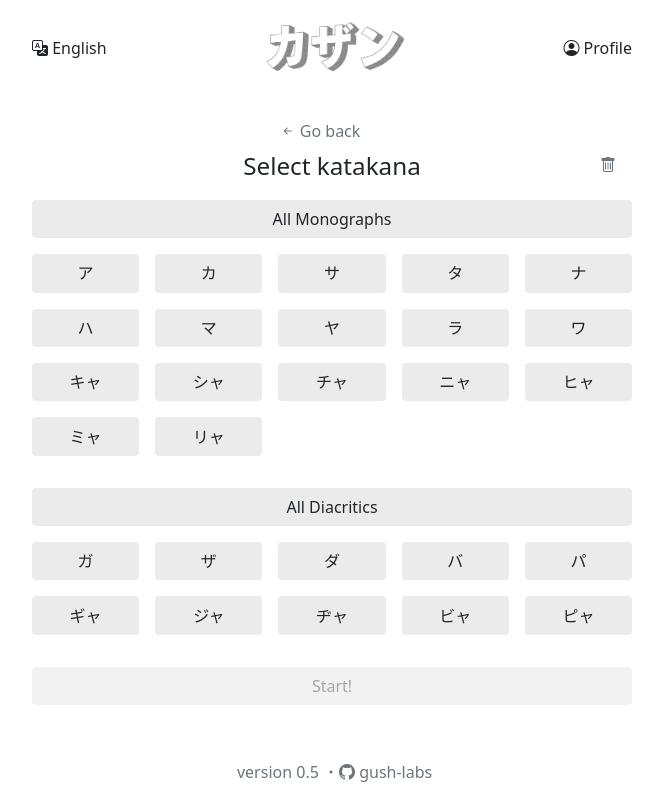
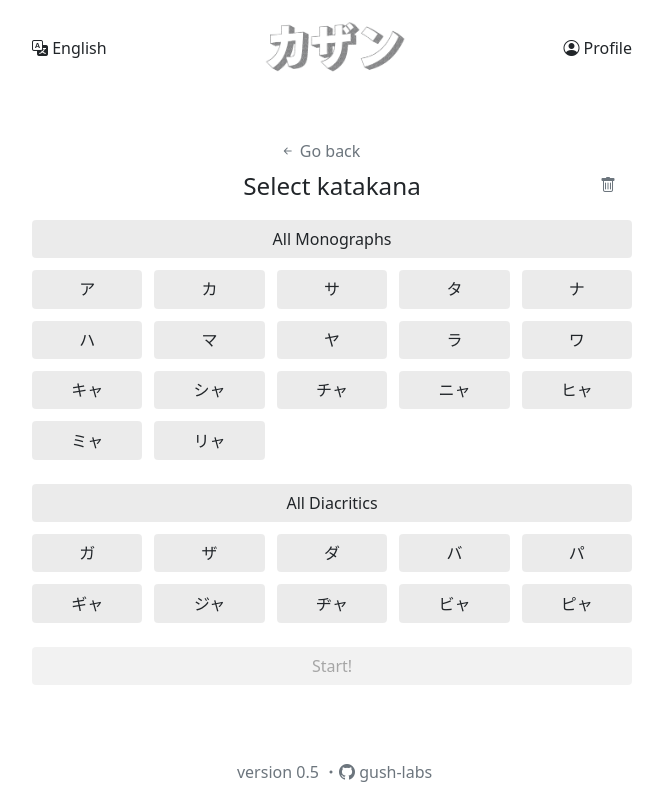
Before and after one commit to gush-labs/kazan, a Vue app: page /kana/1 in a window 1280 px wide. Shown: the whole page, without its empty margins (308-971 px from the left). Built offline with nearby package versions, Linux system fonts and the light colour scheme.

Commit message:
Normalize gaps

```diff
--- a/src/App.vue
+++ b/src/App.vue
@@ -69,9 +69,24 @@ body {
   --dropdown-border-radius: var(--button-border-radius);
   --dropdown-border-width: var(--button-border-width);
   --dropdown-border-color: var(--button-border-color);
+
+  --default-grid-gap: 0.75rem;
+  --default-grid-gap-big: 1.5rem;
 }
 
 /* BASIC CLASSES */
+.gap-bottom {
+  margin-bottom: var(--default-grid-gap);
+}
+.gap-bottom-big {
+  margin-bottom: var(--default-grid-gap-big);
+}
+.gap-top {
+  margin-top: var(--default-grid-gap);
+}
+.gap-top-big {
+  margin-top: var(--default-grid-gap-big);
+}
 .kz-text {
   color: var(--text-base-color);
 }
--- a/src/core/Language.ts
+++ b/src/core/Language.ts
@@ -12,6 +12,7 @@ const alphabet = {
   english: new Set(
     "a b c d e f g h i j k l m n o p q r s t u v w x y z".split(" ")
   ),
+  numbers: new Set("1 2 3 4 5 6 7 8 9 0".split(" ")),
 };
 
 function updateAlphabet(pair: string[], romajiToKana: Map<string, string>) {
@@ -89,6 +90,9 @@ class Language {
       input
         .split("")
         .filter((c) => c != " ")
+        .filter((c) => c != ".")
+        .filter((c) => c != "?")
+        .filter((c) => !alphabet.numbers.has(c.toLowerCase()))
         .filter((c) => !alphabet.english.has(c.toLowerCase())).length == 0
     );
   }
--- a/src/views/HomePage.vue
+++ b/src/views/HomePage.vue
@@ -144,7 +144,7 @@ function goTo(path: RouteLocationRaw) {
   display: grid;
   grid-template-rows: minmax(auto, 1fr) minmax(auto, 1fr);
   grid-template-columns: repeat(auto-fit, minmax(15em, 1fr));
-  gap: 0.5rem;
+  gap: var(--default-grid-gap);
 }
 .title-control {
   display: flex;
--- a/src/views/KanaPage.vue
+++ b/src/views/KanaPage.vue
@@ -85,7 +85,7 @@ function goTo(path: RouteLocationRaw) {
     </div>
   </div>
 
-  <ActionButton class="mb-3" switch @click="allMonographs" :switched="monographsSelected">All Monographs</ActionButton>
+  <ActionButton class="kana-title" switch @click="allMonographs" :switched="monographsSelected">All Monographs</ActionButton>
 
   <div class="kana-container">
     <ActionButton v-for="v, i in monographs"
@@ -95,9 +95,9 @@ function goTo(path: RouteLocationRaw) {
       @click="() => set(state, v, !get(state, v))">{{ (kana.alphabet as Record<string, any>)[v][0][0] }}</ActionButton>
   </div>
 
-  <ActionButton class="separate" switch @click="allDiacritics" :switched="diacriticsSelected">All Diacritics</ActionButton>
+  <ActionButton class="kana-title mt-4" switch @click="allDiacritics" :switched="diacriticsSelected">All Diacritics</ActionButton>
 
-  <div class="kana-container mt-3">
+  <div class="kana-container">
     <ActionButton v-for="v, i in diacritics"
       :key="i"
       switch
@@ -107,7 +107,7 @@ function goTo(path: RouteLocationRaw) {
 
   <ActionButton
     @click="() => goTo({name: 'review', query: {entries: kanaToReview.toString(), db: name.toLowerCase() }})"
-    class="separate start-button"
+    class="start-button mt-4"
     :disabled="!anySelected">
     Start!
   </ActionButton>
@@ -119,18 +119,21 @@ function goTo(path: RouteLocationRaw) {
   margin-right: 1.5em;
 }
 
-.separate {
-  margin-top: 2em;
-}
 .header-container {
   display: grid;
   grid-template-columns: 3em 1fr 3em;
 }
+
+.kana-title {
+  margin-bottom: var(--default-grid-gap);
+}
+
 .kana-container {
   display: grid;
   grid-template-columns: repeat(5, 1fr);
-  gap: 1em;
+  gap: var(--default-grid-gap);
 }
+
 a {
   text-decoration: none;
 }
--- a/src/views/LoginPage.vue
+++ b/src/views/LoginPage.vue
@@ -52,7 +52,7 @@ function signIn() {
           v-if="!loading"
           @click="signIn"
           icon="box-arrow-in-right"
-          class="w-100 mt-3"
+          class="w-100 sign-button"
           >Sign in</ActionButton
         >
         <PageLink
@@ -63,7 +63,10 @@ function signIn() {
           >How to get WaniKani API token?</PageLink
         >
         <!--<div id="appleid-signin" class="signin-button mt-3" data-color="black" data-width="100%" data-border="true" data-type="sign-in"></div>-->
-        <div v-if="loading" class="mt-3 p-2 d-flex flex-row justify-content-center">
+        <div
+          v-if="loading"
+          class="mt-3 p-2 d-flex flex-row justify-content-center"
+        >
           <div>Signing up...</div>
         </div>
       </div>
@@ -89,6 +92,10 @@ function signIn() {
 }
 .redirect-progress {
   background-color: rgba(0, 0, 0, 0.1);
+}
+
+.sign-button {
+  margin-top: var(--default-grid-gap);
 }
 
 .redirect-progress-line {
--- a/src/views/ProfilePage.vue
+++ b/src/views/ProfilePage.vue
@@ -23,6 +23,7 @@ const user = Authentication.user;
         </div>
       </div>
 
+      <div class="control-buttons-container">
         <PageLink :to="{ name: 'login' }" v-if="!user" icon="box-arrow-right"
           >Sign in</PageLink
         >
@@ -33,8 +34,9 @@ const user = Authentication.user;
           icon="box-arrow-left"
           >Logout</ActionButton
         >
+      </div>
 
-      <ActionButton icon="info-circle" class="mt-3" disabled
+      <ActionButton icon="info-circle" class="mt-4 w-100" disabled
         >About the app</ActionButton
       >
     </div>
@@ -42,10 +44,11 @@ const user = Authentication.user;
 </template>
 
 <style scoped>
-.control-container {
+.control-buttons-container {
   display: grid;
-  gap: 1em;
+  gap: var(--default-grid-gap);
 }
+
 @media screen and (max-width: 650px) {
   .control-container {
     width: 100%;
--- a/src/views/ReviewPage.vue
+++ b/src/views/ReviewPage.vue
@@ -271,7 +271,7 @@ function checkAnswer(e: Event) {
   grid-template-rows: 2em 1fr auto;
 }
 .review-window .review-target {
-  font-size: 4.5em;
+  font-size: 4em;
   font-weight: 400;
   margin: 0;
 }
--- a/src/views/VocabularyPage.vue
+++ b/src/views/VocabularyPage.vue
@@ -76,7 +76,7 @@ function startReview() {
       <div class="text-center mb-3"><h4>Select vocabulary</h4></div>
 
       <select
-        class="form-select mb-3 kz-select"
+        class="form-select kz-select gap-bottom"
         aria-label="Default select example"
         v-model="select.reviewId"
       >
@@ -102,7 +102,7 @@ function startReview() {
         </div>
 
         <select
-          class="form-select mb-3"
+          class="form-select gap-bottom"
           aria-label="Default select example"
           v-model="select.level"
           :disabled="levels.length == 0"
@@ -135,7 +135,7 @@ function startReview() {
         </div>
 
         <ActionButton
-          class="mt-3"
+          class="gap-top"
           @click="() => startReview()"
           :disabled="!anySelected"
           >Start!</ActionButton
--- a/src/views/review/ReportView.vue
+++ b/src/views/review/ReportView.vue
@@ -104,10 +104,10 @@ const slowestCount = review.value
 .buttons {
   display: grid;
   grid-template-columns: repeat(auto-fit, minmax(11em, 1fr));
-  gap: 1em;
+  gap: var(--default-grid-gap);
 }
 .complete-container .btn {
-  margin-top: 1em;
+  margin-top: var(--default-grid-gap);
 }
 
 .report {
```
Also changed, not shown: src/components/LoadingCircle.vue (+3 -4 lines). Lines whose indentation alone changed are shown as unchanged.
